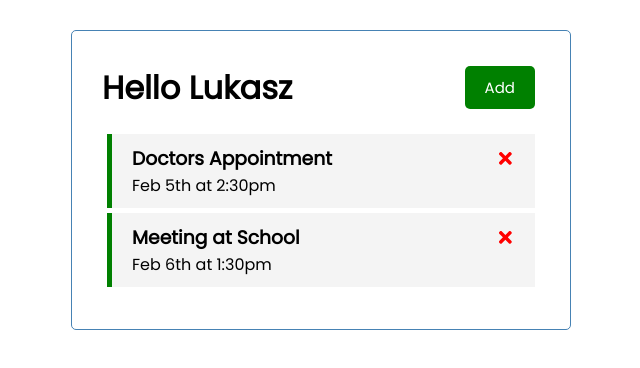
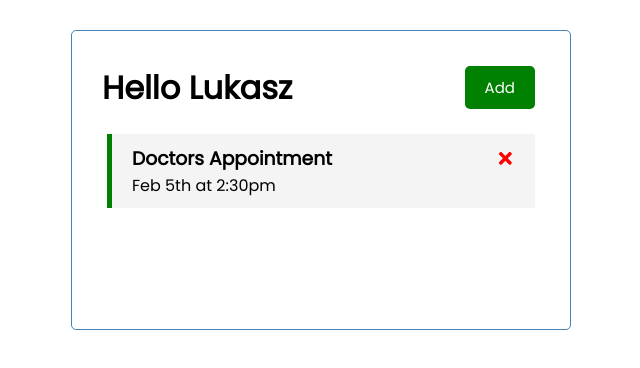
Before and after one commit to lukasz-klekner/task_tracker_react, a React (Create React App) app: page / in a window 1280 px wide. Shown: the top 368 px of the page, without its empty margins (319-959 px from the left). Built offline with nearby package versions, Linux system fonts and the light colour scheme; data requests are answered from the project's data file.

Commit message:
fixes delete fn using fetch

```diff
--- a/db.json
+++ b/db.json
@@ -5,12 +5,6 @@
       "text": "Doctors Appointment",
       "day": "Feb 5th at 2:30pm",
       "reminder": true
-    },
-    {
-      "id": 2,
-      "text": "Meeting at School",
-      "day": "Feb 6th at 1:30pm",
-      "reminder": true
     }
   ]
 }
--- a/src/App.js
+++ b/src/App.js
@@ -3,6 +3,8 @@ import { useState, useEffect } from 'react'
 import AddTask from './components/AddTask'
 import Header from './components/Header'
 import Tasks from './components/Tasks'
+
+const BASE_URL = 'http://localhost:5000/tasks'
 
 function App() {
   const [showAddTask, setShowAddTask] = useState(false)
@@ -13,7 +15,11 @@ function App() {
     setTasks([...tasks, { id, ...task }])
   }
 
-  const deleteTask = (id) => {
+  const deleteTask = async (id) => {
+    await fetch(`${BASE_URL}/${id}`, {
+      method: 'DELETE',
+    })
+
     const taskToDo = tasks.filter((task) => task.id !== id)
     setTasks(taskToDo)
   }
@@ -26,7 +32,7 @@ function App() {
   }
 
   useEffect(async () => {
-    const response = await fetch('http://localhost:5000/tasks')
+    const response = await fetch(BASE_URL)
     const data = await response.json()
 
     setTasks(data)
```
